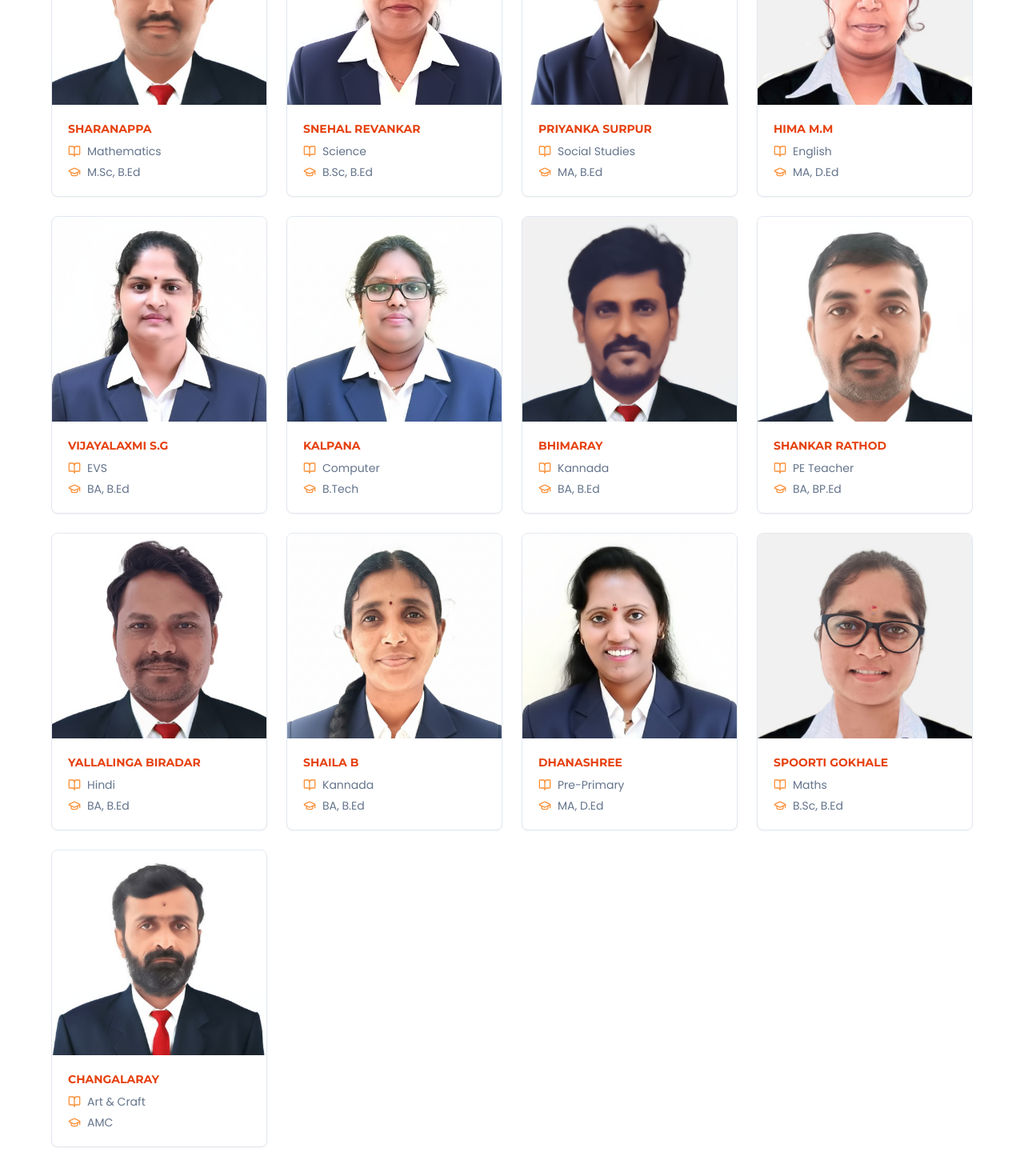
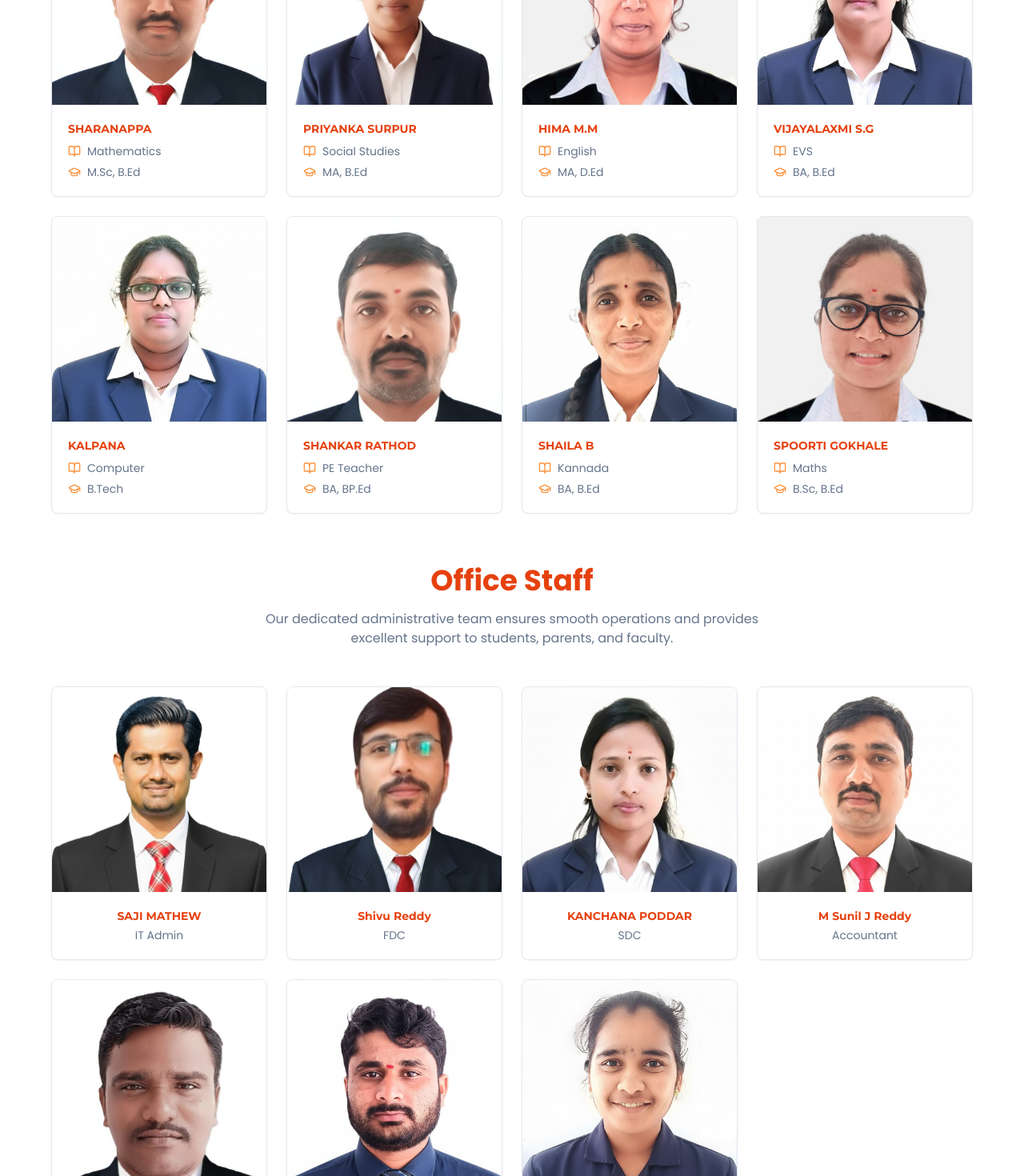
Before and after one commit to ROI-213/Ashirwad_school, a React (Vite) app: page /about/faculties in a window 1280 px wide. Shown: the part 700-2170 px from the top of the page at 80% size. Built offline with nearby package versions, Linux system fonts and the light colour scheme; the HTML template or start-up script is replaced by a standard one.

Commit message:
Remove specified staff members from OurFaculties page

```diff
--- a/package.json
+++ b/package.json
@@ -53,6 +53,7 @@
     "jsdom": "^20.0.3",
     "lucide-react": "^0.462.0",
     "next-themes": "^0.3.0",
+    "pdf-parse": "^2.4.5",
     "pdfkit": "^0.20.2",
     "react": "^18.3.1",
     "react-day-picker": "^8.10.1",
--- a/src/pages/about/OurFaculties.tsx
+++ b/src/pages/about/OurFaculties.tsx
@@ -1,18 +1,13 @@
 import { Card, CardContent } from "@/components/ui/card";
 import { GraduationCap, Users, Award, Briefcase, BookOpen } from "lucide-react";
 import teachingStaff01 from "@/assets/teaching-staff-01.jpg";
-import teachingStaff02 from "@/assets/teaching-staff-02.jpg";
 import teachingStaff03 from "@/assets/teaching-staff-03.jpg";
 import teachingStaff04 from "@/assets/teaching-staff-04.jpg";
 import teachingStaff05 from "@/assets/teaching-staff-05.png";
 import teachingStaff06 from "@/assets/teaching-staff-06.png";
-import teachingStaff07 from "@/assets/teaching-staff-07.jpeg";
 import teachingStaff08 from "@/assets/teaching-staff-08.jpg";
-import teachingStaff10 from "@/assets/teaching-staff-10.jpg";
 import teachingStaff11 from "@/assets/teaching-staff-11.png";
-import teachingStaff12 from "@/assets/teaching-staff-12.png";
 import teachingStaff13 from "@/assets/teaching-staff-13.jpg";
-import teachingStaff14 from "@/assets/teaching-staff-14.jpg";
 
 import officeStaff1 from "@/assets/office-staff-1.png";
 import officeStaff2 from "@/assets/office-staff-2.jpeg";
@@ -29,12 +24,6 @@ const OurFaculties = () => {
       qualification: "M.Sc, B.Ed",
       subject: "Mathematics",
       image: teachingStaff01,
-    },
-    {
-      name: "SNEHAL REVANKAR",
-      qualification: "B.Sc, B.Ed",
-      subject: "Science",
-      image: teachingStaff02,
     },
     {
       name: "PRIYANKA SURPUR",
@@ -61,22 +50,10 @@ const OurFaculties = () => {
       image: teachingStaff06,
     },
     {
-      name: "BHIMARAY",
-      qualification: "BA, B.Ed",
-      subject: "Kannada",
-      image: teachingStaff07,
-    },
-    {
       name: "SHANKAR RATHOD",
       qualification: "BA, BP.Ed",
       subject: "PE Teacher",
       image: teachingStaff08,
-    },
-    {
-      name: "YALLALINGA BIRADAR",
-      qualification: "BA, B.Ed",
-      subject: "Hindi",
-      image: teachingStaff10,
     },
     {
       name: "SHAILA B",
@@ -85,22 +62,10 @@ const OurFaculties = () => {
       image: teachingStaff11,
     },
     {
-      name: "DHANASHREE",
-      qualification: "MA, D.Ed",
-      subject: "Pre-Primary",
-      image: teachingStaff12,
-    },
-    {
       name: "SPOORTI GOKHALE",
       qualification: "B.Sc, B.Ed",
       subject: "Maths",
       image: teachingStaff13,
-    },
-    {
-      name: "CHANGALARAY",
-      qualification: "AMC",
-      subject: "Art & Craft",
-      image: teachingStaff14,
     },
   ];
 
```
Also changed, not shown: identify_pdfs.cjs (added, +25 -0 lines), 1 other file (tests, documents, lock files or other folders).
